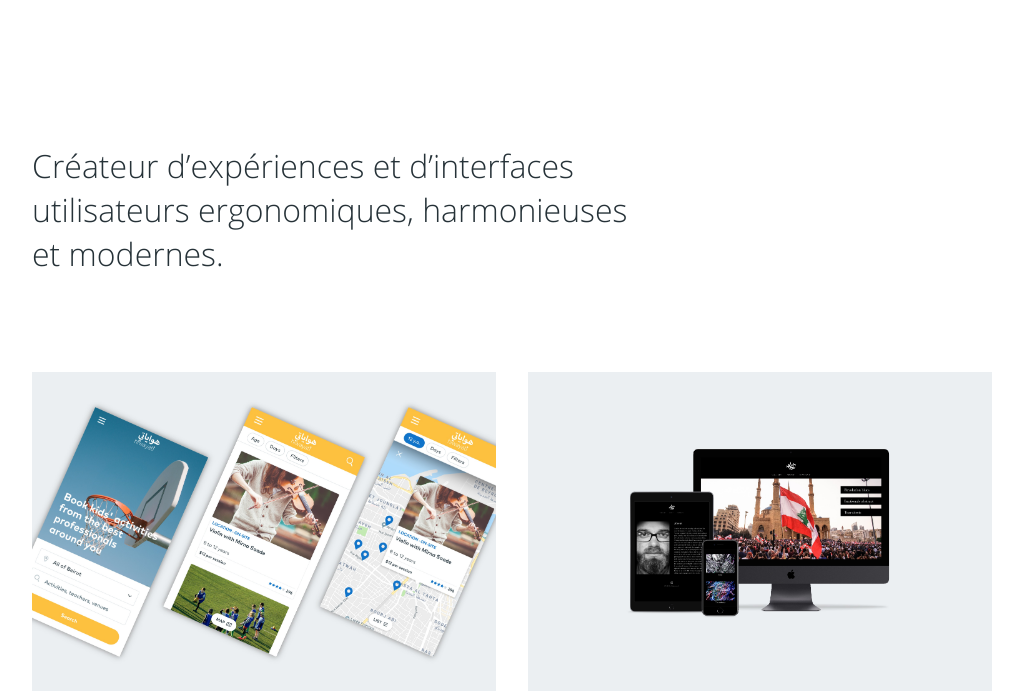
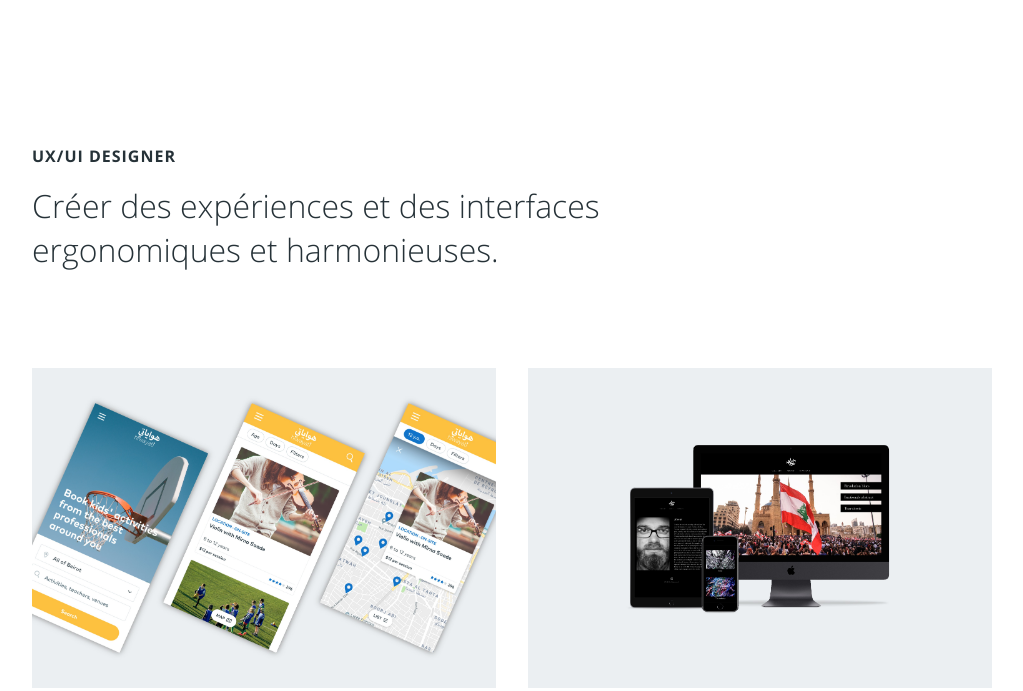
Before and after one commit to louismunoz/louismunoz.github.io, a PHP site: page /index.html in a window 1280 px wide. Shown: the part 72-763 px from the top of the page, without its empty margins (128-1151 px from the left). Run offline with PHP 8.4, Linux system fonts and the light colour scheme.

Commit message:
global modification

```diff
--- a/a-propos.html
+++ b/a-propos.html
@@ -31,11 +31,11 @@
                     <img class="image-content" src="louis-munoz.jpg">
                 </div>
                 <div class="text">
-                    <p class="text-content">J’aime créer des interfaces modernes et ergonomiques pour valoriser une idée ou un produit.</p>
+                    <p class="text-content">J’aime créer des interfaces dans la clarté et la simplicité pour valoriser une idée ou un produit.<br>Diplômé du master Grandes Ecoles spécialité entrepreneuriat d’Audencia Business School, j’ai découvert l’UX/UI design en co-fondant Hiwayati au Liban en 2017.</p>
                     <h1>UX Design</h1>
                     <p class="text-content">Cerner le besoin de l’utilisateur est essentiel à la conception d’une interface accessible et facile à prendre en main. Vous serez accompagner dans la création des personas, la définition d’un parcours utilisateur et l’élaboration de tests (prototypage).</p>
                     <h1>UI Design</h1>
-                    <p class="text-content">Penser une interface simple et esthétique pour mettre en valeur votre idée et votre produit. Je conçois des maquettes adaptée à votre charte graphique, responsive et respectant les technologies utilisés.</p>
+                    <p class="text-content">Penser une interface simple et esthétique pour mettre en valeur votre idée et votre produit. Je conçois des maquettes adaptée à votre charte graphique, responsive et respectant les technologies utilisées.</p>
                 </div>
 
             </section>
--- a/hiwayati.css
+++ b/hiwayati.css
@@ -191,7 +191,7 @@ h1, p, li {
 
 .subtitle {
     font-family: open-sans;
-    color: #546E7A;
+    color: #37474F;
     font-weight: bold;
     font-size: 12px;
     line-height: 16px;
--- a/index.css
+++ b/index.css
@@ -137,12 +137,14 @@ p {
     /* Inner layout */
     display: grid;
     grid-template-columns: 100%;
-    margin-top: 136px;
-    margin-bottom: 96px;
+    margin-top: 80px;
+    margin-bottom: 80px;
 }
 
 @media (min-width: 720px) {
     .landing {
+        margin-top: 136px;
+        margin-bottom: 96px;
         grid-template-columns: 64%;
     }
 }
@@ -150,8 +152,10 @@ p {
 .slogan {
     font-family: open-sans;
     font-weight: bold;
-    font-size: 18px;
+    font-size: 16px;
+    letter-spacing: 1px;
     line-height: 24px;
+    margin-bottom: 16px;
 }
 
 .intro {
--- a/index.html
+++ b/index.html
@@ -28,7 +28,8 @@
             <!-- End Header -->
             <!-- Landing -->
             <section class="landing">
-                <p class="intro">Créateur d’expériences et d’interfaces utilisateurs ergonomiques, harmonieuses et modernes.</p>
+                <h1 class="slogan">UX/UI DESIGNER</h1>
+                <p class="intro">Créer des expériences et des interfaces ergonomiques et harmonieuses.</p>
             </section>
             <!-- End Landing -->
             <!-- Projects -->
--- a/xeuhma.css
+++ b/xeuhma.css
@@ -191,7 +191,7 @@ h1, p, li {
 
 .subtitle {
     font-family: open-sans;
-    color: #546E7A;
+    color: #37474F;
     font-weight: bold;
     font-size: 12px;
     line-height: 16px;
```
Also changed, not shown: portfolio.css (+4 -9 lines).
